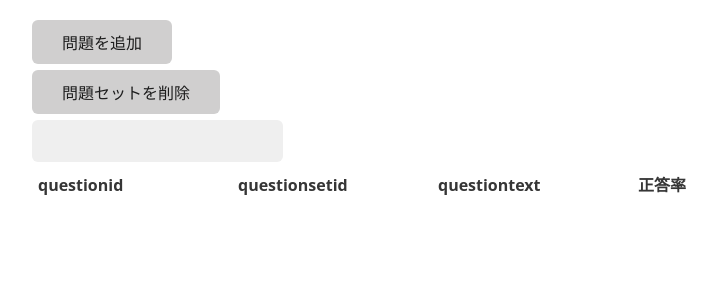
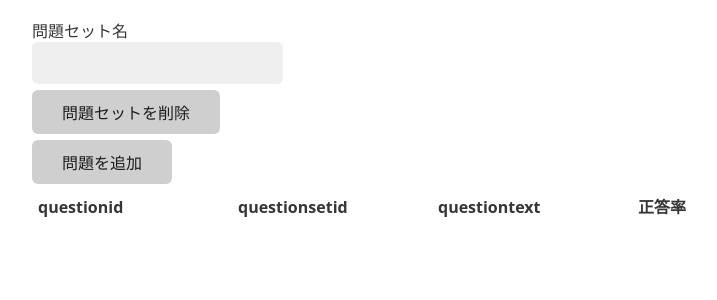
Before and after one commit to amo-yotakenoko/quiz, a Flask app: page /questions_set/1 in a window 1280 px wide. Shown: the top 300 px of the page, without its empty margins (208-925 px from the left). Run offline with Flask 3, Linux system fonts and the light colour scheme; data that the repository does not hold is empty.

Commit message:
問題セット削除の位置を修正

```diff
--- a/flask_app/templates/questions.html
+++ b/flask_app/templates/questions.html
@@ -9,13 +9,13 @@
 
 <body>
 
+    問題セット名<input type="text" id="questionsettitle" value="{{questionset.questionsetitle}}">
+    {% if can_delete %}
+    <button onclick="questionset_delete()">問題セットを削除</button>
+    {% endif %}
     <form method="POST">
         <input type="submit" value="問題を追加">
     </form>
-    {% if can_delete %}
-    <button onclick="questionset_delete()">問題セットを削除</button>
-    {% endif %}
-    <input type="text" id="questionsettitle" value="{{questionset.questionsetitle}}">
     <table>
         <tr>
             <th>questionid</th>
```
